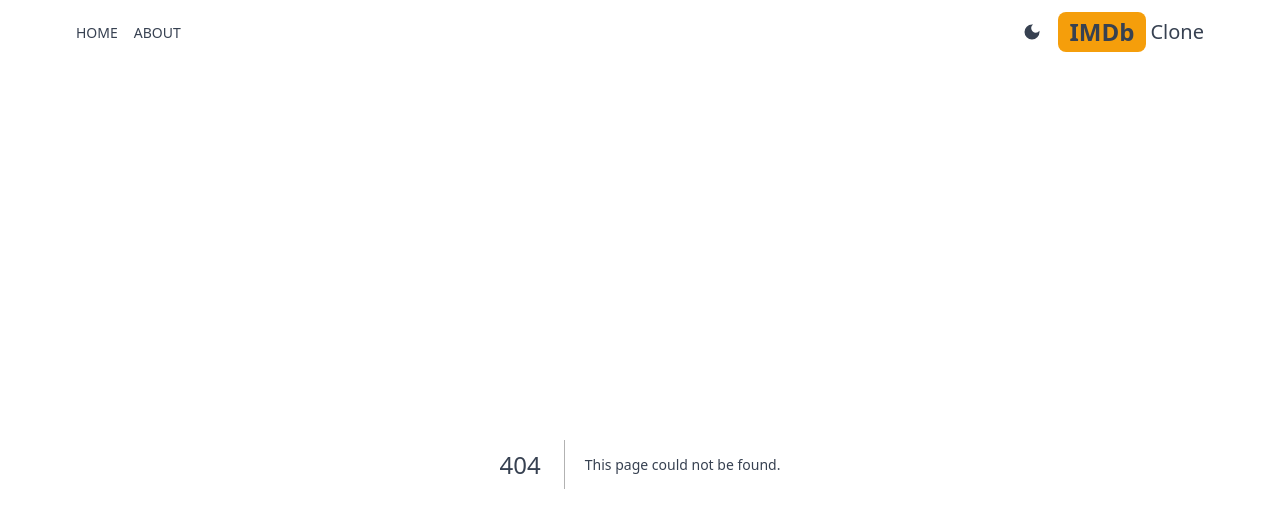
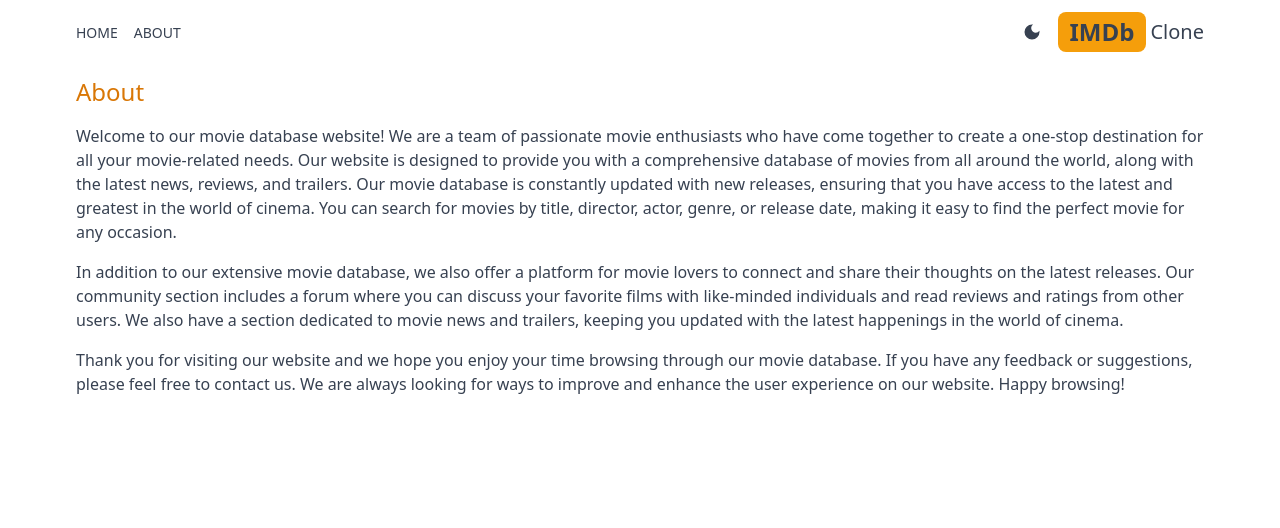
Before and after one commit to kouroshAf81/movie-app, a Next.js app: page /about in a window 1280 px wide. Before the commit this address had no page. Shown: the top 528 px of the page. Built offline with nearby package versions, Linux system fonts and the light colour scheme.

Commit message:
create about page

```diff
--- /dev/null
+++ b/src/app/about/page.jsx
@@ -0,0 +1,40 @@
+import React from 'react'
+
+const About = () => {
+    return (
+        <div className='max-w-6xl mx-auto p-3 space-y-4'>
+            <h1 className="text-2xl font-medium text-amber-600">About</h1>
+            <p>
+                Welcome to our movie database website! We are a team of
+                passionate movie enthusiasts who have come together to create a
+                one-stop destination for all your movie-related needs. Our
+                website is designed to provide you with a comprehensive database
+                of movies from all around the world, along with the latest news,
+                reviews, and trailers. Our movie database is constantly updated
+                with new releases, ensuring that you have access to the latest
+                and greatest in the world of cinema. You can search for movies
+                by title, director, actor, genre, or release date, making it
+                easy to find the perfect movie for any occasion.
+            </p>
+            <p>
+                In addition to our extensive movie database, we also offer a
+                platform for movie lovers to connect and share their thoughts on
+                the latest releases. Our community section includes a forum
+                where you can discuss your favorite films with like-minded
+                individuals and read reviews and ratings from other users. We
+                also have a section dedicated to movie news and trailers,
+                keeping you updated with the latest happenings in the world of
+                cinema.
+            </p>
+            <p>
+                Thank you for visiting our website and we hope you enjoy your
+                time browsing through our movie database. If you have any
+                feedback or suggestions, please feel free to contact us. We are
+                always looking for ways to improve and enhance the user
+                experience on our website. Happy browsing!
+            </p>
+        </div>
+    )
+}
+
+export default About
```
